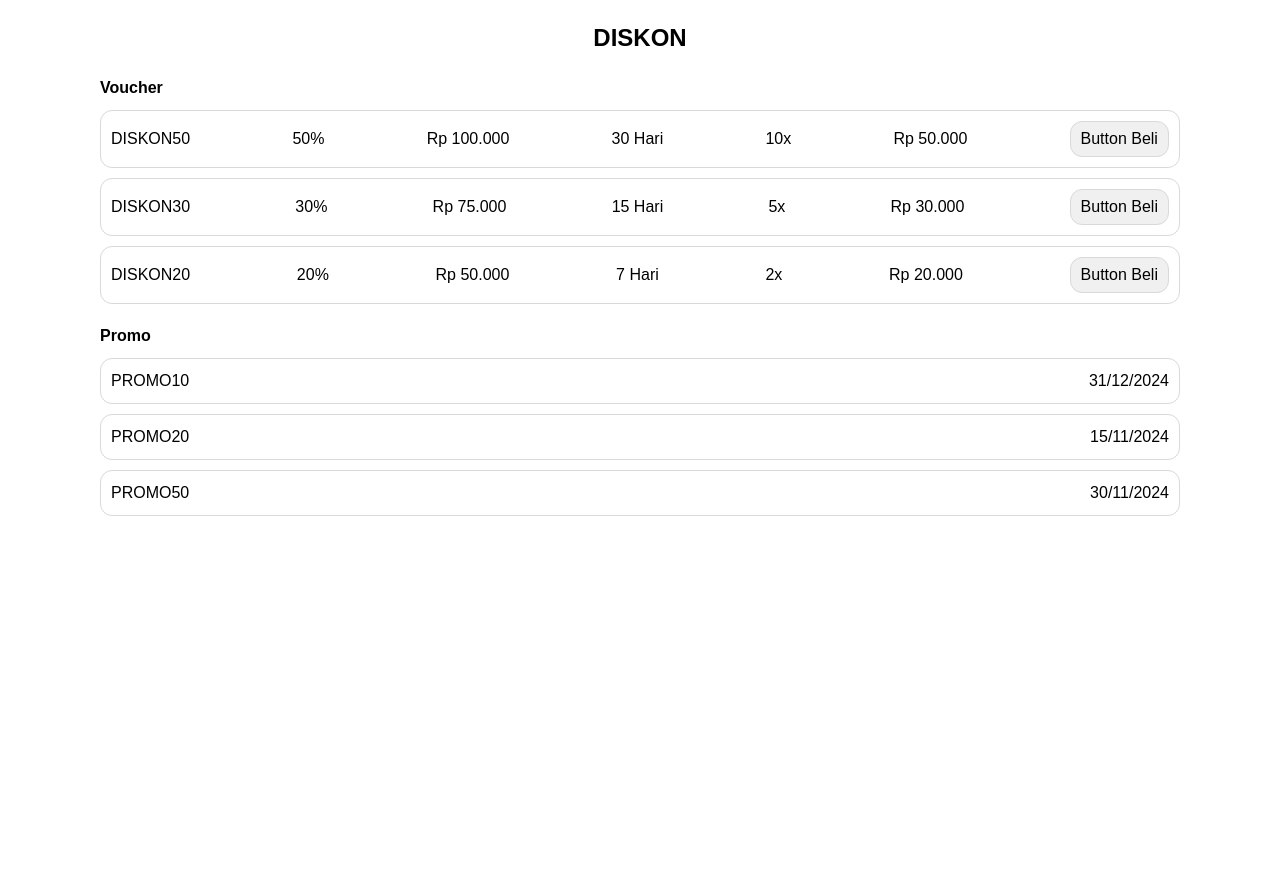
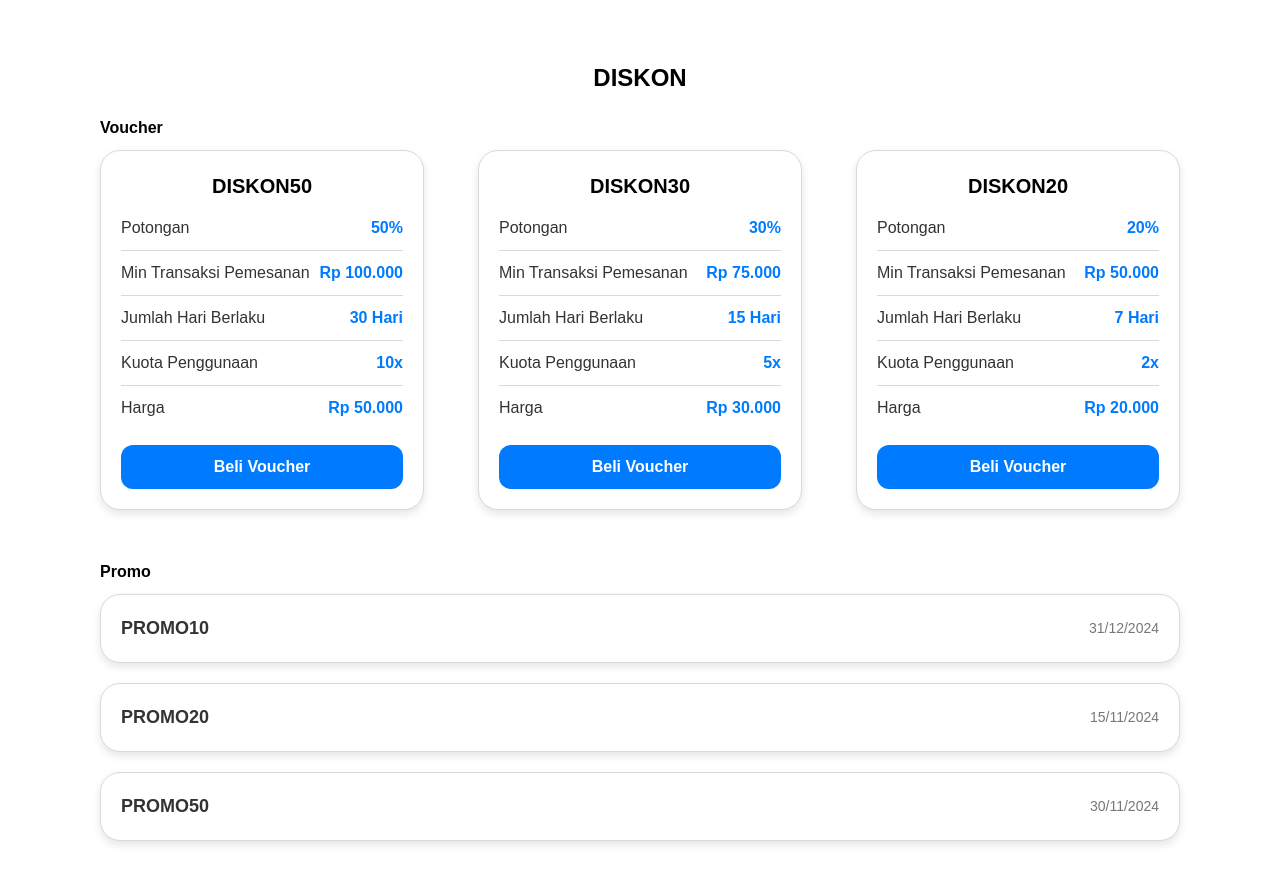
Before and after one commit to Andrew4Coding/sijarta-ngequery, a Next.js app: page /diskon in a window 1280 px wide. Shown: the top 884 px of the page. Before the commit the page ends 800 px from the top, so only its background shows below. Built offline with nearby package versions, Linux system fonts and the light colour scheme.

Commit message:
feat: add new styling for diskon page

```diff
--- a/modules/DiskonModule/elements/ModalPembelian.tsx
+++ b/modules/DiskonModule/elements/ModalPembelian.tsx
@@ -33,7 +33,7 @@ const ModalPembelian: React.FC<ModalPembelianProps> = ({
             </>
           )}
         </p>
-        <button style={styles.closeButton} onClick={closeModal}>Button Tutup</button>
+        <button style={styles.closeButton} onClick={closeModal}>Tutup</button>
       </div>
     </div>
   );
--- a/modules/DiskonModule/index.tsx
+++ b/modules/DiskonModule/index.tsx
@@ -50,25 +50,44 @@ export const DiskonModule = () => {
     <div style={styles.pageContainer}>
       <h1 style={styles.title}>DISKON</h1>
 
+      {/* Voucher Section */}
       <section style={styles.section}>
         <h2 style={styles.sectionTitle}>Voucher</h2>
         <div style={styles.voucherContainer}>
           {voucherData.map((voucher, index) => (
             <div key={index} style={styles.voucherBox}>
-              <div style={styles.voucherRow}>
-                <span>{voucher.code}</span>
-                <span>{voucher.discount}</span>
-                <span>{voucher.minTransaction}</span>
-                <span>{voucher.validity}</span>
-                <span>{voucher.quota}</span>
-                <span>{voucher.price}</span>
-                <button style={styles.buyButton} onClick={() => handleVoucherPurchase(voucher)}>Button Beli</button>
+              <h3 style={styles.voucherTitle}>{voucher.code}</h3>
+              <div style={styles.voucherDetail}>
+                <span style={styles.voucherLabel}>Potongan</span>
+                <span style={styles.voucherValue}>{voucher.discount}</span>
               </div>
+              <hr style={styles.divider} />
+              <div style={styles.voucherDetail}>
+                <span style={styles.voucherLabel}>Min Transaksi Pemesanan</span>
+                <span style={styles.voucherValue}>{voucher.minTransaction}</span>
+              </div>
+              <hr style={styles.divider} />
+              <div style={styles.voucherDetail}>
+                <span style={styles.voucherLabel}>Jumlah Hari Berlaku</span>
+                <span style={styles.voucherValue}>{voucher.validity}</span>
+              </div>
+              <hr style={styles.divider} />
+              <div style={styles.voucherDetail}>
+                <span style={styles.voucherLabel}>Kuota Penggunaan</span>
+                <span style={styles.voucherValue}>{voucher.quota}</span>
+              </div>
+              <hr style={styles.divider} />
+              <div style={styles.voucherDetail}>
+                <span style={styles.voucherLabel}>Harga</span>
+                <span style={styles.voucherValue}>{voucher.price}</span>
+              </div>
+              <button style={styles.buyButton} onClick={() => handleVoucherPurchase(voucher)}>Beli Voucher</button>
             </div>
           ))}
         </div>
       </section>
 
+      {/* Promo Section */}
       <section style={styles.section}>
         <h2 style={styles.sectionTitle}>Promo</h2>
         <div style={styles.promoContainer}>
@@ -104,10 +123,11 @@ const styles = {
     textAlign: 'center' as 'center',
     fontWeight: 'bold',
     fontSize: '24px',
+    marginTop: '40px',
     marginBottom: '20px',
   },
   section: {
-    marginBottom: '20px',
+    marginBottom: '50px',
   },
   sectionTitle: {
     fontWeight: 'bold',
@@ -115,40 +135,66 @@ const styles = {
   },
   voucherContainer: {
     display: 'flex',
-    flexDirection: 'column',
-    gap: '10px',
+    flexWrap: 'wrap' as 'wrap',
+    gap: '20px',
+    justifyContent: 'space-between',
   },
   voucherBox: {
+    width: '30%',
     border: '1px solid #d9d9d9',
-    padding: '10px',
-    borderRadius: '12px',
+    padding: '20px',
+    borderRadius: '20px',
+    backgroundColor: '#ffffff',
+    boxShadow: '0px 4px 8px rgba(0, 0, 0, 0.1)',
+  },
+  voucherTitle: {
+    fontWeight: 'bold',
+    fontSize: '20px',
+    textAlign: 'center' as 'center',
+    marginBottom: '15px',
+  },
+  voucherDetail: {
     display: 'flex',
     justifyContent: 'space-between',
     alignItems: 'center',
+    marginBottom: '10px',
   },
-  voucherRow: {
-    display: 'flex',
-    justifyContent: 'space-between',
-    alignItems: 'center',
-    width: '100%',
-    gap: '10px',
+  voucherLabel: {
+    color: '#333',
+    fontSize: '16px',
+  },
+  voucherValue: {
+    color: '#007BFF',
+    fontSize: '16px',
+    fontWeight: 'bold',
+  },
+  divider: {
+    border: 'none',
+    borderTop: '1px solid #d9d9d9',
+    margin: '10px 0',
   },
   buyButton: {
-    padding: '5px 10px',
-    border: '1px solid #d9d9d9',
+    marginTop: '15px',
+    width: '100%',
+    padding: '10px',
+    border: 'none',
     borderRadius: '12px',
+    backgroundColor: '#007BFF',
+    color: '#fff',
+    fontWeight: 'bold',
     cursor: 'pointer',
-    backgroundColor: '#f0f0f0',
   },
   promoContainer: {
     display: 'flex',
     flexDirection: 'column',
-    gap: '10px',
+    gap: '20px',
   },
   promoBox: {
     border: '1px solid #d9d9d9',
-    padding: '10px',
-    borderRadius: '12px',
+    padding: '20px',
+    borderRadius: '20px',
+    backgroundColor: '#ffffff',
+    boxShadow: '0px 4px 8px rgba(0, 0, 0, 0.1)',
     display: 'flex',
     justifyContent: 'space-between',
     alignItems: 'center',
@@ -160,11 +206,14 @@ const styles = {
     width: '100%',
   },
   promoCode: {
-    flex: 1,
-    textAlign: 'left',
+    fontWeight: 'bold',
+    color: '#333',
+    fontSize: '18px',
   },
   promoEndDate: {
-    textAlign: 'right',
-    flex: 1,
+    color: '#777',
+    fontSize: '14px',
   },
 } as const;
+
+export default DiskonModule;
```
